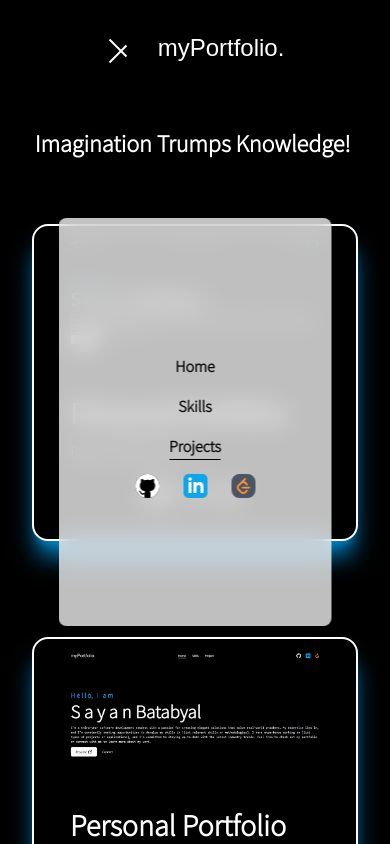
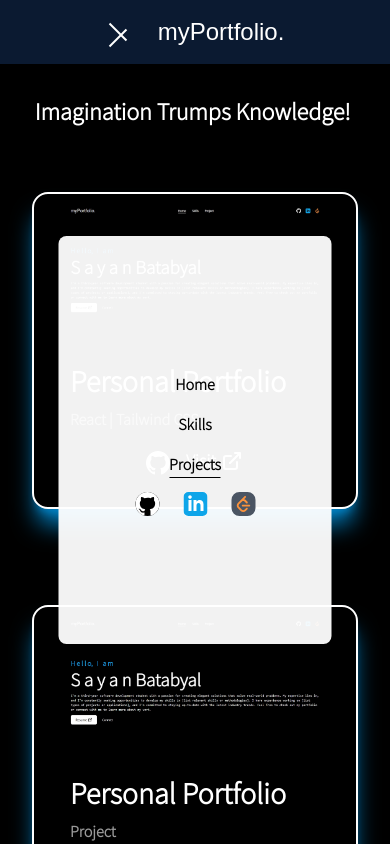
Before and after one commit to Sayan-Batabyal/personal-portfolio, a React (Vite) app: page /project in a window 390 px wide. Both pictures are taken after a click on the button 117 px from the left and 48 px from the top of the page. Shown: the top 844 px of the page. Built offline with nearby package versions, Linux system fonts and the light colour scheme; a web font is replaced by a local one.

Commit message:
responsive

```diff
--- a/src/App.jsx
+++ b/src/App.jsx
@@ -13,8 +13,10 @@ function App() {
   const location = useLocation();
   return (
 
+
     <div className="App w-full min-h-screen bg-black">
-    <Navbar/>
+
+      <Navbar/>
     <Routes location={location} key={location.pathname}>
       <Route path="/" element={<Home/>}/>
       <Route path="/skills" element={<Skills/>}/>
--- a/src/components/Home.jsx
+++ b/src/components/Home.jsx
@@ -3,14 +3,14 @@ import Layout from './Layout'
 import AnimatedText from './AnimatedText'
 import { LinkArrow } from './icons'
 import Transition from './Transition'
-import resume from '/public/SayanBatabyal-CV.pdf'
+import resume from '../assets/SayanBatabyal-CV.pdf';
 const Home = () => {
 
   return (
     <>
     <Transition/>
     <div className='text-white flex items-center w-full min-h-fit'>
-       <Layout className='pt-30 md:pt-[70px] sm:pt-[100px]'>
+       <Layout className=' pt-30 md:pt-[70px] sm:pt-[100px]'>
        <AnimatedText text="H e l l o, &nbsp; I &nbsp; a m" className='text-left !text-4xl !text-sky-500 xl:!text-6xl lg:!text-center lg:!text-5xl md:!text-5xl sm:!text-4xl ' />
         <div className="flex items-center justify-between w-full">
           <div className=''>
--- a/src/components/Navbar.jsx
+++ b/src/components/Navbar.jsx
@@ -42,7 +42,7 @@ const Navbar = () => {
     setOpen(!open)
   }
   return (
-    <header className='w-full lg:px-16 md:px-12 sm:px-8 px-32  py-8 font-medium text-white flex items-center justify-center gap-7 relative '>
+    <header className='bg-blue-500/20 z-10 backdrop-blur-md top-0 sticky w-full lg:px-16 md:px-12 sm:px-8 px-32  sm:py-4 py-8 font-medium text-white flex items-center justify-center gap-7 '>
        <button className='flex-col justify-center items-center hidden lg:flex' onClick={handleClick}>
         <span className={`bg-white block h-0.5 w-6  transition-all duration-300 ease-out  ${open?`rotate-45 translate-y-1`:'-translate-y-0.5'} `}></span>
         <span className={`${open?`opacity-0`:'opacity-100'} bg-white block h-0.5 w-6  transition-all duration-300 ease-out my-0.5`}></span>
@@ -77,8 +77,8 @@ const Navbar = () => {
         </nav>
        </div>
       {
-        open&& <motion.div className=' bg-white/75 rounded-lg backdrop-blur-md py-32  min-w-[70vw] flex flex-col  justify-between items-center z-30 fixed top-1/2 left-1/2 -translate-x-1/2 -translate-y-1/2'
-        initial={{y:["-50%"],x:["-50%"], scale:0, opacity:0}}
+        open&& <motion.div className=' bg-white/95 rounded-lg  py-32  min-w-[70vw] flex flex-col  justify-between items-center z-30 fixed top-1/2 left-1/2 -translate-x-1/2 -translate-y-1/2'
+        initial={{y:["50%"],x:["-50%"], scale:0, opacity:0}}
         animate={{scale:1,opacity:1}}
         transition={{duration:0.3}}
         >
--- a/src/components/Skills.jsx
+++ b/src/components/Skills.jsx
@@ -19,8 +19,8 @@ const Skills = () => {
 
     <div className='text-white w-full bg-black flex flex-col justify-center items-center'>
      <Layout>
-      <AnimatedText text="Passion Fuels Purpose !" className='lg:!text-7xl sm:!text-3xl xs:!text-2xl'/>
-       <div className=' mt-10 col-span-2 flex gap-10 sm:gap-4 items-center justify-center'>
+      <AnimatedText text="Passion Fuels Purpose !" className='lg:!text-6xl sm:!text-3xl xs:!text-2xl'/>
+       <div className=' mt-10 col-span-2 flex gap-10  sm:gap-4 items-center justify-center'>
         <div className=''>
          <p>Rated</p>
         <span className=' text-7xl lg:!text-6xl sm:!text-3xl xs:!text-2xl font-bold'><AnimateNumber value={1702}/></span>
```
Also changed, not shown: 1 other file (tests, documents, lock files or other folders).
